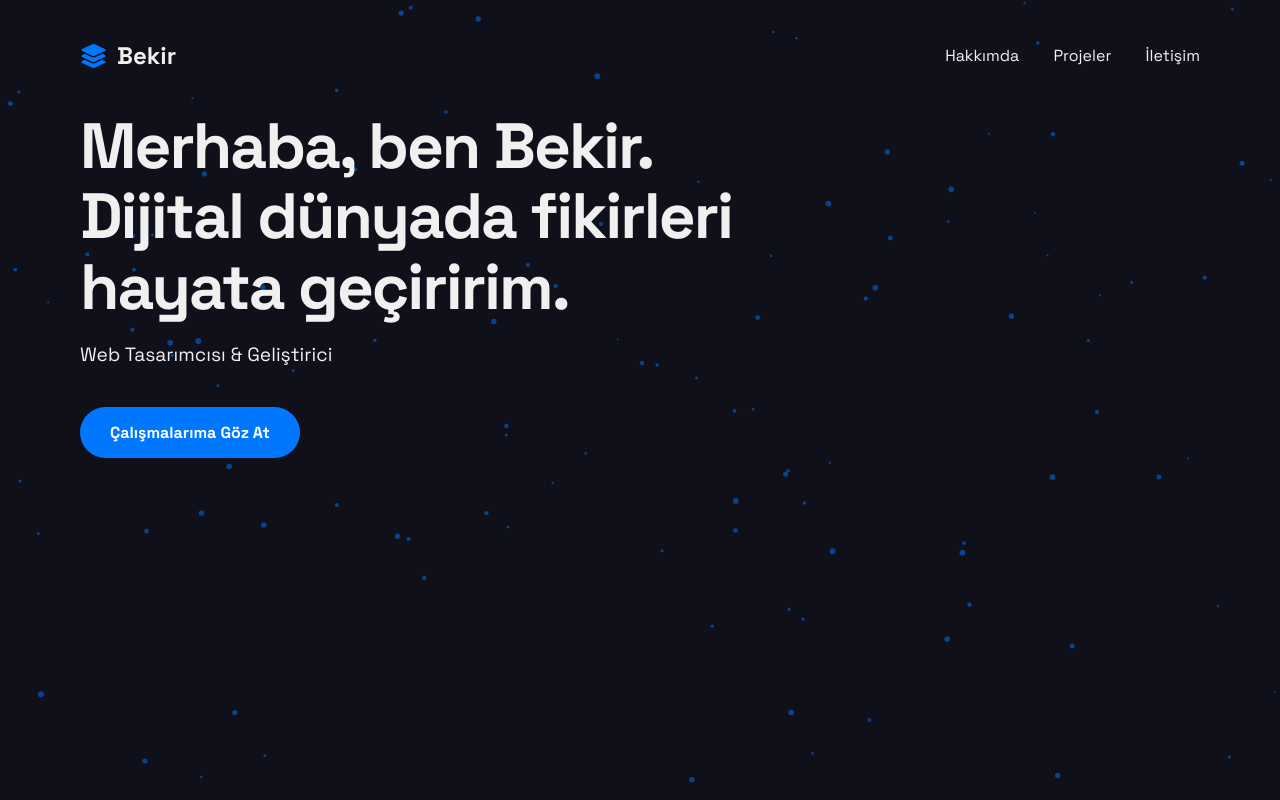
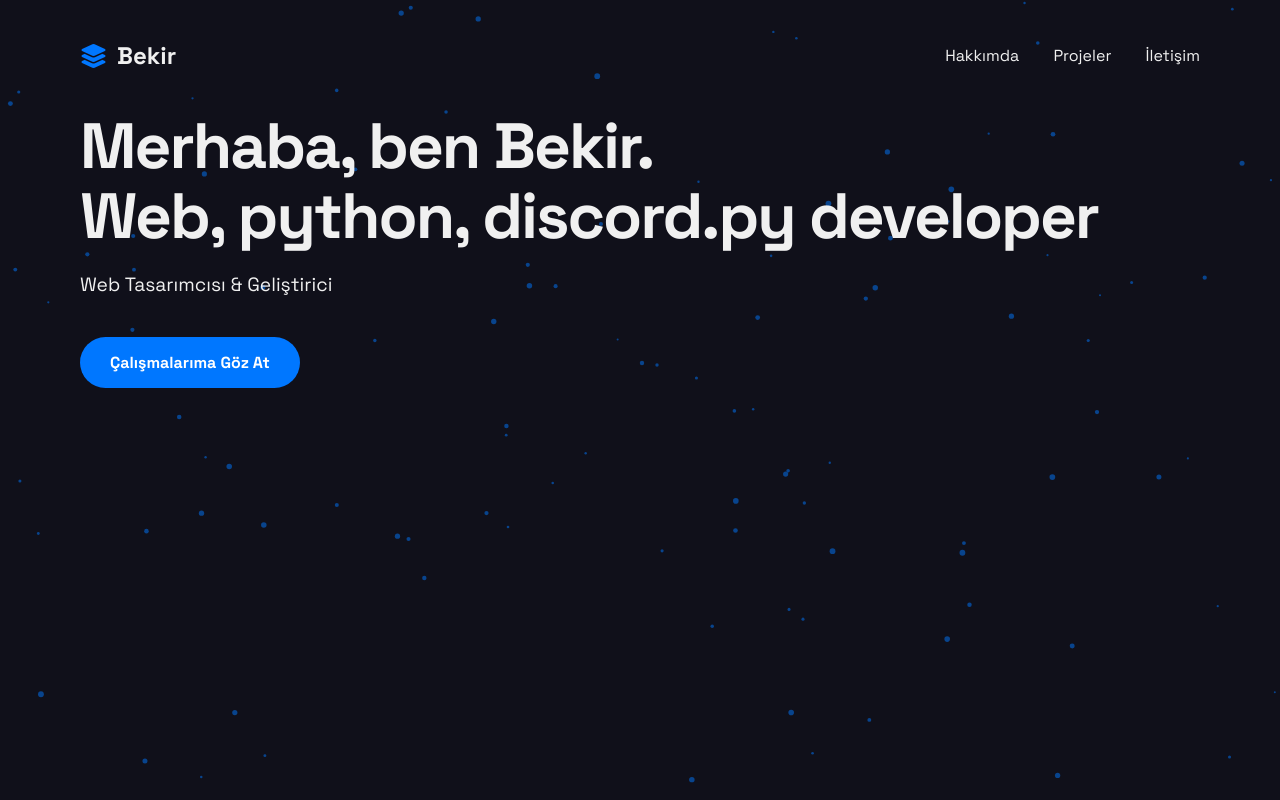
Before and after one commit to TikziiBaba/bekirr.dev, a plain HTML site: page index.html in a window 1280 px wide. Shown: the top 800 px of the page. Drawn offline with Linux system fonts and the light colour scheme.

Commit message:
Update index.html

```diff
--- a/index.html
+++ b/index.html
@@ -33,8 +33,7 @@
             <main>
                 <h1 class="main-title">
                     <span>Merhaba, ben Bekir.</span>
-                    <span>Dijital dünyada fikirleri</span>
-                    <span>hayata geçiririm.</span>
+                    <span>Web, python, discord.py developer</span>
                 </h1>
                 <p class="subtitle">Web Tasarımcısı & Geliştirici</p>
                 <a href="#projeler" class="cta-button">Çalışmalarıma Göz At</a>
```
